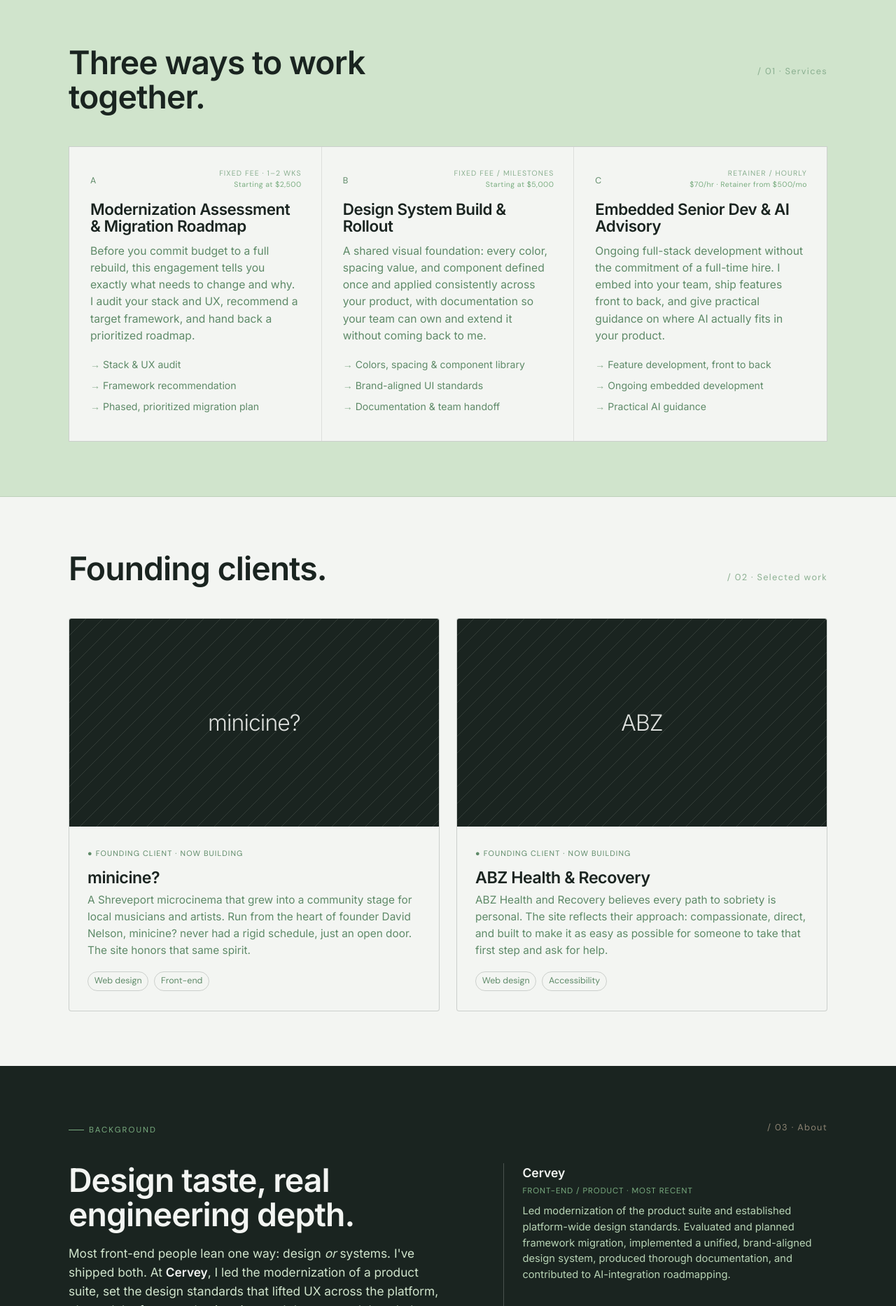
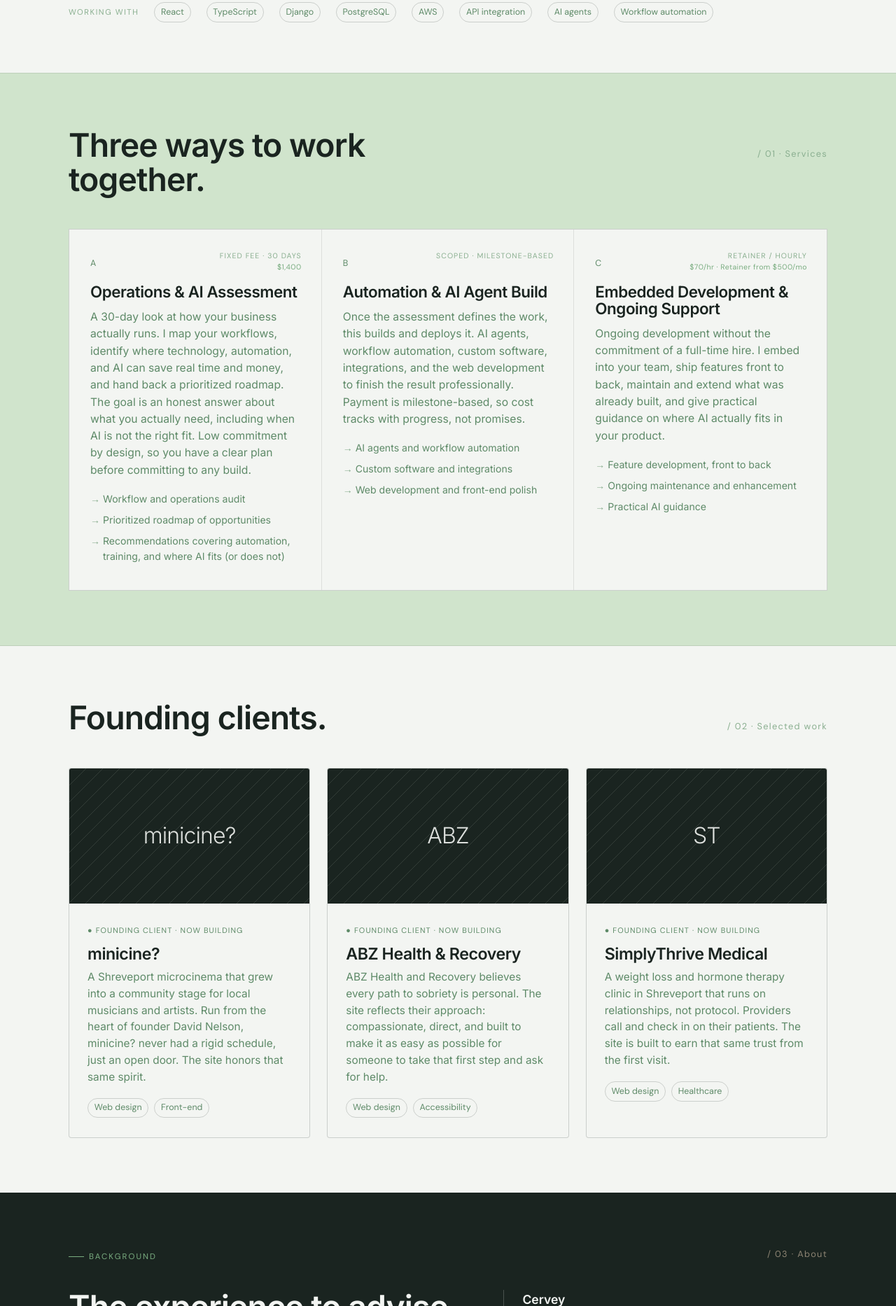
Before and after one commit to MancoLabs/mancolabs-site, a plain HTML site: page index.html in a window 1280 px wide. Shown: the part 934-2800 px from the top of the page at 70% size. Drawn offline with Linux system fonts and the light colour scheme.

```diff
--- a/index.html
+++ b/index.html
@@ -3,8 +3,8 @@
 <head>
   <meta charset="UTF-8" />
   <meta name="viewport" content="width=device-width, initial-scale=1.0" />
-  <title>Manco Labs: Front-end Modernization & Design Systems</title>
-  <meta name="description" content="Manco Labs modernizes aging product front-ends and ships cohesive, well-documented design systems, backed by real full-stack, cloud, and integration experience." />
+  <title>Manco Labs: Technology & Automation Consulting for Small Business</title>
+  <meta name="description" content="Manco Labs helps small and mid-sized businesses find where technology, automation, and AI can save time and money, then builds it. Honest assessment, real ownership, no lock-in." />
 
   <link rel="preconnect" href="https://fonts.googleapis.com" />
   <link rel="preconnect" href="https://fonts.gstatic.com" crossorigin />
@@ -36,9 +36,9 @@
   <!-- HERO -->
   <section class="hero">
     <div class="wrap">
-      <p class="eyebrow reveal-load d1">Front-end modernization · Design systems</p>
-      <h1 class="reveal-load d2">I modernize aging front-ends and ship <em>design systems</em> teams can actually maintain.</h1>
-      <p class="lead reveal-load d3">Manco Labs is the solo practice of a front-end specialist with full-stack depth. I take real ownership of your product, work without the overhead of an in-house hire, and document everything so you're never locked in.</p>
+      <p class="eyebrow reveal-load d1">Operations & AI consulting · Design & build</p>
+      <h1 class="reveal-load d2">I find where technology and automation can help your business, then <em>build it.</em></h1>
+      <p class="lead reveal-load d3">Manco Labs is the solo practice of a developer and operations consultant with real full-stack depth. I take ownership of the work from assessment to delivery, without the overhead of an in-house hire, and document everything so you're never locked in.</p>
       <div class="hero-cta reveal-load d4">
         <a class="btn" href="#services">See how I can help</a>
         <a class="btn ghost" href="#work">View work</a>
@@ -47,11 +47,12 @@
         <span class="stack-label">Working with</span>
         <span class="chip">React</span>
         <span class="chip">TypeScript</span>
-        <span class="chip">Design systems</span>
         <span class="chip">Django</span>
         <span class="chip">PostgreSQL</span>
         <span class="chip">AWS</span>
         <span class="chip">API integration</span>
+        <span class="chip">AI agents</span>
+        <span class="chip">Workflow automation</span>
       </div>
     </div>
   </section>
@@ -67,27 +68,26 @@
 
         <div class="offer">
           <span class="onum">A</span>
-          <span class="tag">Fixed fee · 1–2 wks</span>
-          <span class="price">Starting at $2,500</span>
-          <h3>Modernization Assessment &amp; Migration Roadmap</h3>
-          <p>Before you commit budget to a full rebuild, this engagement tells you exactly what needs to change and why. I audit your stack and UX, recommend a target framework, and hand back a prioritized roadmap.</p>
+          <span class="tag">Fixed fee · 30 days</span>
+          <span class="price">$1,400</span>
+          <h3>Operations &amp; AI Assessment</h3>
+          <p>A 30-day look at how your business actually runs. I map your workflows, identify where technology, automation, and AI can save real time and money, and hand back a prioritized roadmap. The goal is an honest answer about what you actually need, including when AI is not the right fit. Low commitment by design, so you have a clear plan before committing to any build.</p>
           <ul>
-            <li>Stack &amp; UX audit</li>
-            <li>Framework recommendation</li>
-            <li>Phased, prioritized migration plan</li>
+            <li>Workflow and operations audit</li>
+            <li>Prioritized roadmap of opportunities</li>
+            <li>Recommendations covering automation, training, and where AI fits (or does not)</li>
           </ul>
         </div>
 
         <div class="offer">
           <span class="onum">B</span>
-          <span class="tag">Fixed fee / milestones</span>
-          <span class="price">Starting at $5,000</span>
-          <h3>Design System Build &amp; Rollout</h3>
-          <p>A shared visual foundation: every color, spacing value, and component defined once and applied consistently across your product, with documentation so your team can own and extend it without coming back to me.</p>
+          <span class="tag">Scoped · Milestone-based</span>
+          <h3>Automation &amp; AI Agent Build</h3>
+          <p>Once the assessment defines the work, this builds and deploys it. AI agents, workflow automation, custom software, integrations, and the web development to finish the result professionally. Payment is milestone-based, so cost tracks with progress, not promises.</p>
           <ul>
-            <li>Colors, spacing &amp; component library</li>
-            <li>Brand-aligned UI standards</li>
-            <li>Documentation &amp; team handoff</li>
+            <li>AI agents and workflow automation</li>
+            <li>Custom software and integrations</li>
+            <li>Web development and front-end polish</li>
           </ul>
         </div>
 
@@ -95,11 +95,11 @@
           <span class="onum">C</span>
           <span class="tag">Retainer / hourly</span>
           <span class="price">$70/hr · Retainer from $500/mo</span>
-          <h3>Embedded Senior Dev &amp; AI Advisory</h3>
-          <p>Ongoing full-stack development without the commitment of a full-time hire. I embed into your team, ship features front to back, and give practical guidance on where AI actually fits in your product.</p>
+          <h3>Embedded Development &amp; Ongoing Support</h3>
+          <p>Ongoing development without the commitment of a full-time hire. I embed into your team, ship features front to back, maintain and extend what was already built, and give practical guidance on where AI actually fits in your product.</p>
           <ul>
             <li>Feature development, front to back</li>
-            <li>Ongoing embedded development</li>
+            <li>Ongoing maintenance and enhancement</li>
             <li>Practical AI guidance</li>
           </ul>
         </div>
@@ -145,6 +145,19 @@
           </div>
         </div>
 
+        <div class="work-card">
+          <div class="work-thumb"><span class="glyph">ST</span></div>
+          <div class="work-body">
+            <span class="work-status">● Founding client · Now building</span>
+            <h3>SimplyThrive Medical</h3>
+            <p>A weight loss and hormone therapy clinic in Shreveport that runs on relationships, not protocol. Providers call and check in on their patients. The site is built to earn that same trust from the first visit.</p>
+            <div class="work-meta">
+              <span class="chip">Web design</span>
+              <span class="chip">Healthcare</span>
+            </div>
+          </div>
+        </div>
+
       </div>
     </div>
   </section>
@@ -158,9 +171,9 @@
       </div>
       <div class="about-grid reveal">
         <div class="about-bio">
-          <h2>Design taste, real engineering depth.</h2>
-          <p>Most front-end people lean one way: design <em>or</em> systems. I've shipped both. At <strong>Cervey</strong>, I led the modernization of a product suite, set the design standards that lifted UX across the platform, planned the framework migration, and documented the whole system so the team could maintain it.</p>
-          <p>Before that, at <strong>Emergent Enforcement Solutions</strong>, I built a CJIS-compliant full-stack application end to end: real backend, cloud, and integration work, not just interfaces. That combination is what I bring to Manco Labs: front-end you can be proud of, on top of engineering you can rely on.</p>
+          <h2>The experience to advise. The depth to build it.</h2>
+          <p>Most consultants hand off a slide deck and leave. Most developers build without questioning whether it's the right approach. I've worked both sides, at real depth. At <strong>Cervey</strong>, I assessed the full product suite, set the design and technical standards, planned the migration, and then led the implementation, documenting everything so the team could own it.</p>
+          <p>Before that, at <strong>Emergent Enforcement Solutions</strong>, I built a CJIS-compliant full-stack application end to end: real backend, cloud, and integration work, not just interfaces. That combination is what I bring to Manco Labs: the judgment to tell you honestly what your business needs, and the ability to actually deliver it.</p>
           <div class="about-stack">
             <span class="chip">JavaScript / TypeScript</span>
             <span class="chip">React</span>
@@ -194,8 +207,8 @@
       <div class="contact-grid reveal">
         <div class="contact-side">
           <p class="eyebrow">Get in touch</p>
-          <h2 style="margin-top:18px">Have an aging front-end? <em>Let's fix it.</em></h2>
-          <p>Tell me a little about your product and which kind of help fits. I read every message and reply personally.</p>
+          <h2 style="margin-top:18px">Wondering where technology can help? <em>Let's find out.</em></h2>
+          <p>Tell me a little about your business and what you're trying to solve. I read every message and reply personally.</p>
           <div class="contact-direct">
             <a href="mailto:hello@mancolabs.dev"><span class="lbl">Email</span> hello@mancolabs.dev</a>
             <a href="tel:3186424582"><span class="lbl">Phone</span> (318) 642-4582</a>
@@ -225,9 +238,9 @@
             <div class="field">
               <label for="service">What fits best?</label>
               <select id="service" name="service">
-                <option>Modernization assessment</option>
-                <option>Design system build</option>
-                <option>Embedded / ongoing dev</option>
+                <option>Operations &amp; AI Assessment</option>
+                <option>Automation or AI Agent Build</option>
+                <option>Embedded development or support</option>
                 <option>Not sure yet</option>
               </select>
             </div>
--- a/style.css
+++ b/style.css
@@ -201,7 +201,7 @@ header.scrolled { border-bottom: 1px solid var(--line); }
 }
 
 /* ── WORK ────────────────────────────────── */
-.work-grid { display: grid; grid-template-columns: 1fr 1fr; gap: 24px; }
+.work-grid { display: grid; grid-template-columns: repeat(3, 1fr); gap: 24px; }
 
 .work-card {
   border: 1px solid var(--line-strong);
```
